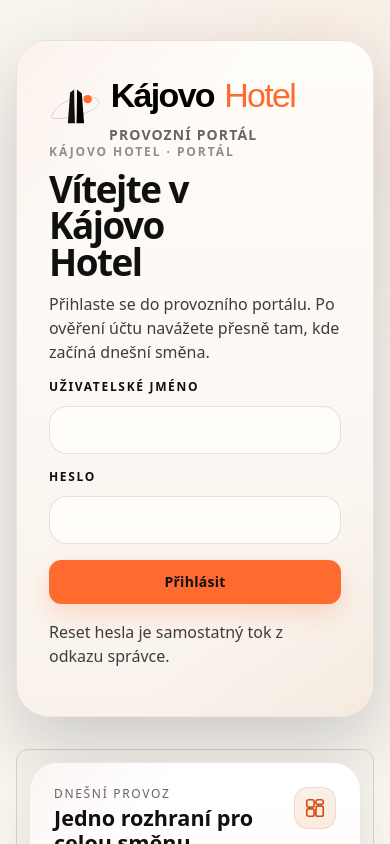
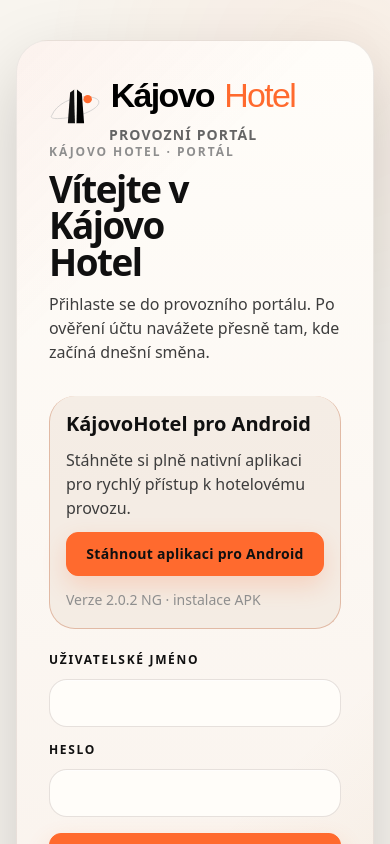
Before and after one commit to karelmartinek-a11y/kajovo-hotel-monorepo, a React (Vite) app in the folder apps/kajovo-hotel-web/: page /login in a window 390 px wide. Shown: the top 844 px of the page. Built offline with nearby package versions, Linux system fonts and the light colour scheme.

Commit message:
feat: offer Android app on mobile login

```diff
--- a/apps/kajovo-hotel-web/src/login.css
+++ b/apps/kajovo-hotel-web/src/login.css
@@ -96,6 +96,27 @@
   background: color-mix(in srgb, var(--k-color-brand-red) 4%, var(--k-color-surface-raised));
   border-radius: var(--k-radius-2);
   padding: var(--k-spacing-4);
+}
+
+.k-login-download--mobile-only {
+  display: none;
+  margin-top: 0;
+  margin-bottom: var(--k-spacing-5);
+  padding: var(--k-spacing-4);
+  border: 1px solid color-mix(in srgb, var(--k-color-brand-red) 24%, var(--k-color-border));
+  border-radius: var(--k-radius-3);
+  background: color-mix(in srgb, var(--k-color-brand-red) 5%, var(--k-color-surface-raised));
+}
+
+@media (max-width: 767px) {
+  .k-login-download--mobile-only {
+    display: grid;
+  }
+
+  .k-login-download--mobile-only .k-login-download__action {
+    width: 100%;
+    text-decoration: none;
+  }
 }
 
 .k-login-feedback {
--- a/apps/kajovo-hotel-web/src/portal/PortalLoginPage.tsx
+++ b/apps/kajovo-hotel-web/src/portal/PortalLoginPage.tsx
@@ -81,6 +81,21 @@ export function PortalLoginPage({ initialError = null }: PortalLoginPageProps =
         <p className="k-login-copy">
           Přihlaste se do provozního portálu. Po ověření účtu navážete přesně tam, kde začíná dnešní směna.
         </p>
+        <section className="k-login-download k-login-download--mobile-only" data-testid="android-app-download" aria-labelledby="android-app-download-title">
+          <h2 id="android-app-download-title" className="k-login-download__title">KájovoHotel pro Android</h2>
+          <p className="k-login-download__copy">
+            Stáhněte si plně nativní aplikaci pro rychlý přístup k hotelovému provozu.
+          </p>
+          <a
+            className="k-button k-login-download__action"
+            href="/downloads/kajovo-hotel-android.apk"
+            download="kajovo-hotel-android.apk"
+            data-testid="android-app-download-link"
+          >
+            Stáhnout aplikaci pro Android
+          </a>
+          <p className="k-login-download__meta">Verze 2.0.2 NG · instalace APK</p>
+        </section>
         <form className="k-login-form" onSubmit={(event) => void login(event)}>
           <label className="k-login-label" htmlFor="portal-email">
             Uživatelské jméno
```
Also changed, not shown: 3 other files (tests, documents, lock files or other folders).
